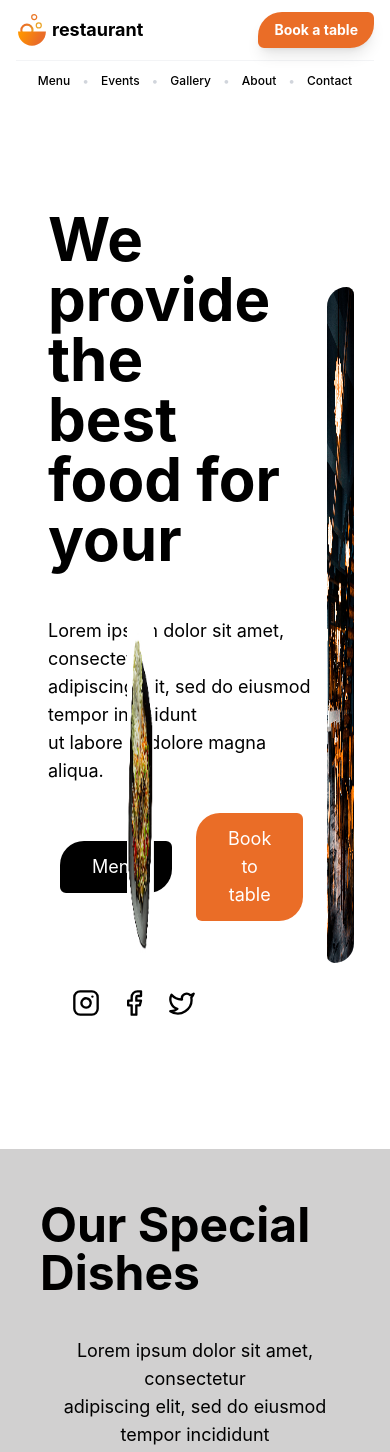
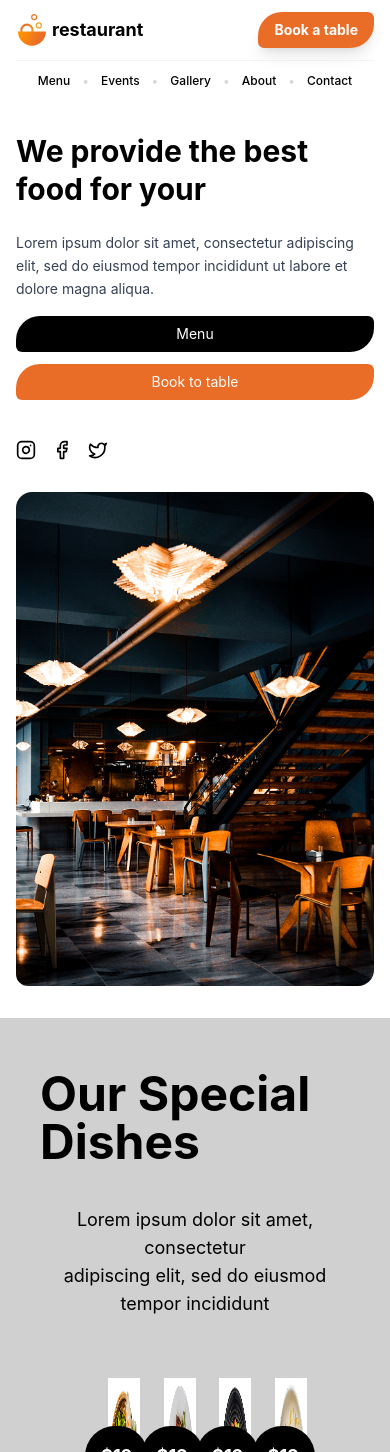
Before and after one commit to Lendl63/Home-page, a Vue app: page / in a window 390 px wide. Shown: the top 1452 px of the page. Built offline with nearby package versions, Linux system fonts and the light colour scheme.

Commit message:
feat: apply responsive

```diff
--- a/src/components/sections/Hero.vue
+++ b/src/components/sections/Hero.vue
@@ -1,35 +1,65 @@
 <template>
- <section id="hero" class="flex items-center justify-around px-9 my-24">
-    <div class="flex flex-col p-3 gap-8">
-        <h1 class="text-6xl font-bold text-black mb-4">We provide the<br/> best food for your</h1>
-        <div class="flex flex-col items-start gap-4">
-            <p>Lorem ipsum dolor sit amet, consectetur<br/> adipiscing elit, sed do eiusmod tempor incididunt<br/> ut labore et dolore magna aliqua.</p>
-            <div class="flex items-center p-3 gap-6">
-                <button class="rounded-btn text-white bg-black text-lg px-8 py-3">Menu</button>
-                <button class="rounded-btn text-white bg-primary text-lg px-8 py-3">Book to table</button>
+ <section id="hero" class="w-full max-w-7xl mx-auto">
+    <div class="flex flex-col md:flex-row items-center justify-between gap-4 md:gap-6 lg:gap-8 px-4 md:px-6 lg:px-8 py-8 md:py-12 lg:py-20">
+        <!-- Texte et contenu -->
+        <div class="w-full lg:w-1/2 flex flex-col gap-6 md:gap-7 lg:gap-8">
+            <h1 class="text-3xl md:text-4xl lg:text-6xl font-bold text-black leading-tight">
+                We provide the<br class="hidden sm:block" /> best food for your
+            </h1>
+
+            <div class="flex flex-col items-start gap-4 md:gap-5 lg:gap-6">
+                <p class="text-sm md:text-base lg:text-lg text-gray-700 leading-relaxed max-w-md">
+                    Lorem ipsum dolor sit amet, consectetur<br class="hidden md:block" /> adipiscing elit, sed do eiusmod tempor incididunt<br class="hidden md:block" /> ut labore et dolore magna aliqua.
+                </p>
+
+                <div class="flex flex-col sm:flex-row items-stretch sm:items-center gap-3 md:gap-4 w-full sm:w-auto">
+                    <button class="rounded-btn text-white bg-black text-sm md:text-base px-6 md:px-8 py-2 md:py-3 hover:bg-gray-800 transition-colors">
+                        Menu
+                    </button>
+                    <button class="rounded-btn text-white bg-primary text-sm md:text-base px-6 md:px-8 py-2 md:py-3 hover:opacity-90 transition-opacity">
+                        Book to table
+                    </button>
                 </div>
             </div>
-        <div class="flex items-center p-6 gap-5">
-            <Instagram class="w-7 h-7 md:w-8 md:h-8 hover:text-primary transition-all duration-400 cursor-pointer" />
-            <Facebook class="w-7 h-7 md:w-8 md:h-8 hover:text-primary  transition-all duration-400 cursor-pointer" />
-            <Twitter class="w-7 h-7 md:w-8 md:h-8 hover:text-primary  transition-all duration-400 cursor-pointer" />
+
+            <!-- Icônes sociales -->
+            <div class="flex items-center gap-4 md:gap-5 lg:gap-6 pt-4 md:pt-6">
+                <Instagram class="w-5 md:w-6 lg:w-7 h-5 md:h-6 lg:h-7 hover:text-primary transition-all duration-400 cursor-pointer" />
+                <Facebook class="w-5 md:w-6 lg:w-7 h-5 md:h-6 lg:h-7 hover:text-primary transition-all duration-400 cursor-pointer" />
+                <Twitter class="w-5 md:w-6 lg:w-7 h-5 md:h-6 lg:h-7 hover:text-primary transition-all duration-400 cursor-pointer" />
             </div>
         </div>
-    <div class="flex relative">
+
+        <!-- Images (cachées sur mobile, visibles md+) -->
+        <div class="hidden lg:flex w-full lg:w-1/2 relative justify-center items-center">
+            <!-- Image overlay (plat en avant) -->
             <img
                 :src="DishImage"
-            alt="DishImage"
+                alt="Signature dish"
                 loading="lazy"
                 decoding="async"
-            class="absolute h-[40vh] bottom-0 -left-50 bg-transparent z-50"
+                class="absolute bottom-0 -left-8 lg:-left-12 h-32 md:h-40 lg:h-[40vh] bg-transparent z-50"
             >
+            <!-- Image de fond (lieu) -->
             <img
                 :src="PlaceImage"
-            alt="PlaceImage"
+                alt="Restaurant ambiance"
                 loading="lazy"
                 decoding="async"
-            class="h-[80vh] rounded-tl-4xl rounded-br-4xl rounded-tr-3xl rounded-bl-3xl"
+                class="h-48 md:h-64 lg:h-[80vh] w-auto rounded-tl-4xl rounded-br-4xl rounded-tr-3xl rounded-bl-3xl object-cover"
             >
+        </div>
+
+        <!-- Images mobiles (affichées uniquement sur mobile, version simplifiée) -->
+        <div class="flex lg:hidden w-full justify-center mt-4 md:mt-6">
+            <img
+                :src="PlaceImage"
+                alt="Restaurant ambiance"
+                loading="lazy"
+                decoding="async"
+                class="w-full max-w-sm h-auto rounded-tl-2xl rounded-br-2xl rounded-tr-xl rounded-bl-xl object-cover"
+            >
+        </div>
     </div>
  </section>
 </template>
```
Lines whose indentation alone changed are shown as unchanged.
